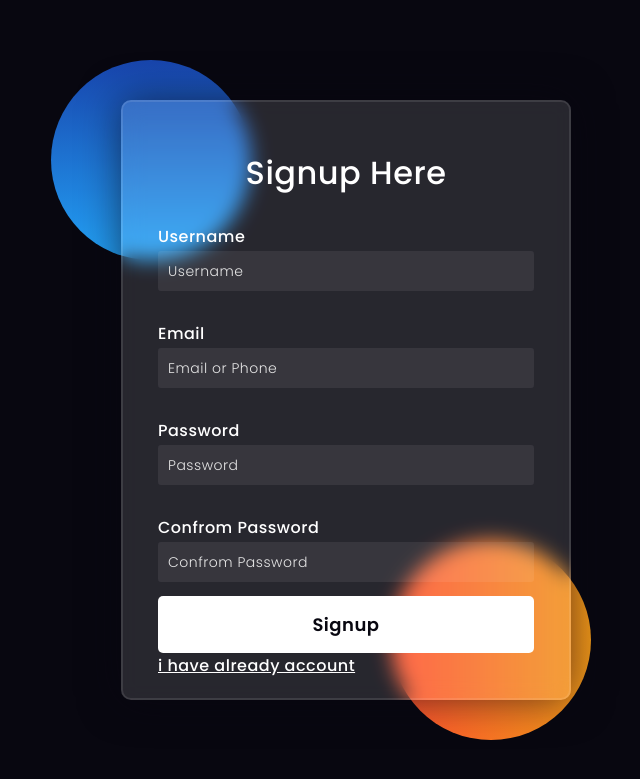
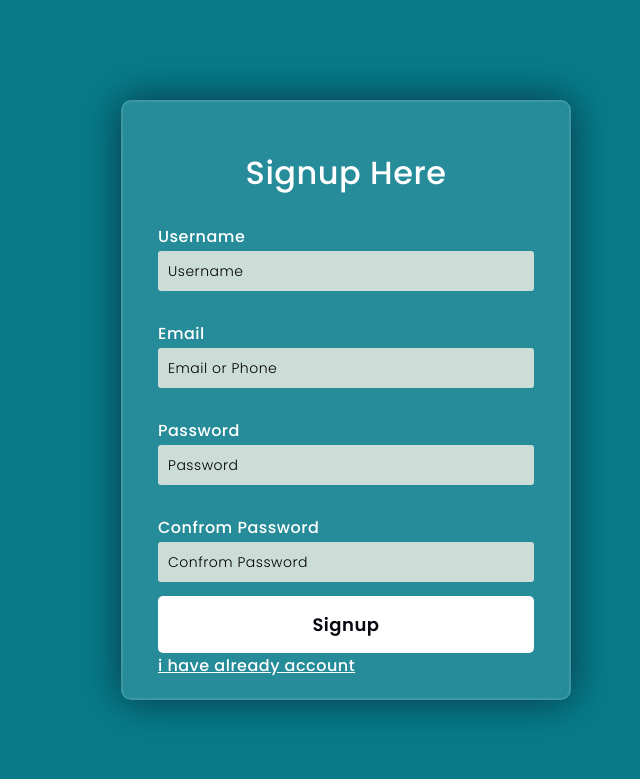
Before and after one commit to imranpciu/Ami-Coding-Pari-Na, a Django app: page / in a window 1280 px wide. Shown: the top 779 px of the page, without its empty margins (294-934 px from the left). Run offline with Django 4.2, Linux system fonts and the light colour scheme.

Commit message:
change signup and login page design

```diff
--- a/User_Authentication/templates/khoj_search.html
+++ b/User_Authentication/templates/khoj_search.html
@@ -11,6 +11,11 @@
     <title>Khoj The search</title>
 
     <style>
+        .jumbotron {
+            background-color: #077b8a;
+            color: #fff;
+        }
+
         .result-output {
             font-weight: bold;
             font-size: 18px;
--- a/User_Authentication/templates/signup.html
+++ b/User_Authentication/templates/signup.html
@@ -17,7 +17,7 @@
     box-sizing: border-box;
 }
 body{
-    background-color: #080710;
+    background-color: #077b8a;
 }
 .background{
     width: 430px;
@@ -33,23 +33,7 @@ body{
     position: absolute;
     border-radius: 50%;
 }
-.shape:first-child{
-    background: linear-gradient(
-        #1845ad,
-        #23a2f6
-    );
-    left: -80px;
-    top: -80px;
-}
-.shape:last-child{
-    background: linear-gradient(
-        to right,
-        #ff512f,
-        #f09819
-    );
-    right: -30px;
-    bottom: -80px;
-}
+
 form{
     height: 600px;
     width: 450px;
@@ -88,7 +72,7 @@ input{
     display: block;
     height: 40px;
     width: 100%;
-    background-color: rgba(255,255,255,0.07);
+    background-color: #ccddd8;
     border-radius: 3px;
     padding: 0 10px;
     margin-top: 2px;
@@ -96,7 +80,7 @@ input{
     font-weight: 300;
 }
 ::placeholder{
-    color: #e5e5e5;
+    color: #000000;
 }
 button{
     margin-top: 14px;
```
Also changed, not shown: User_Authentication/templates/login.html (+1 -18 lines), db.sqlite3.
